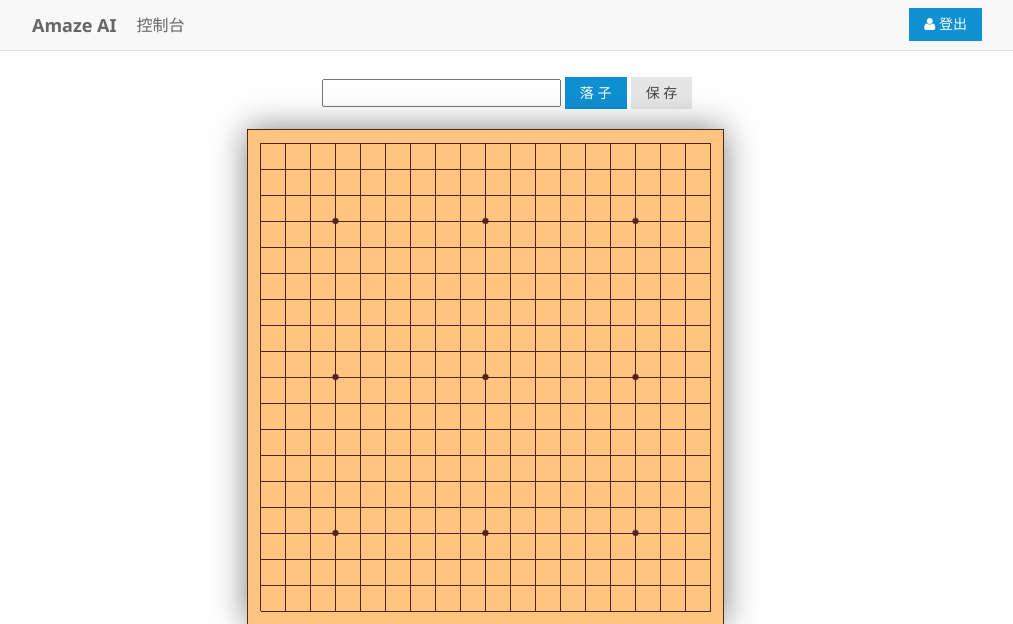
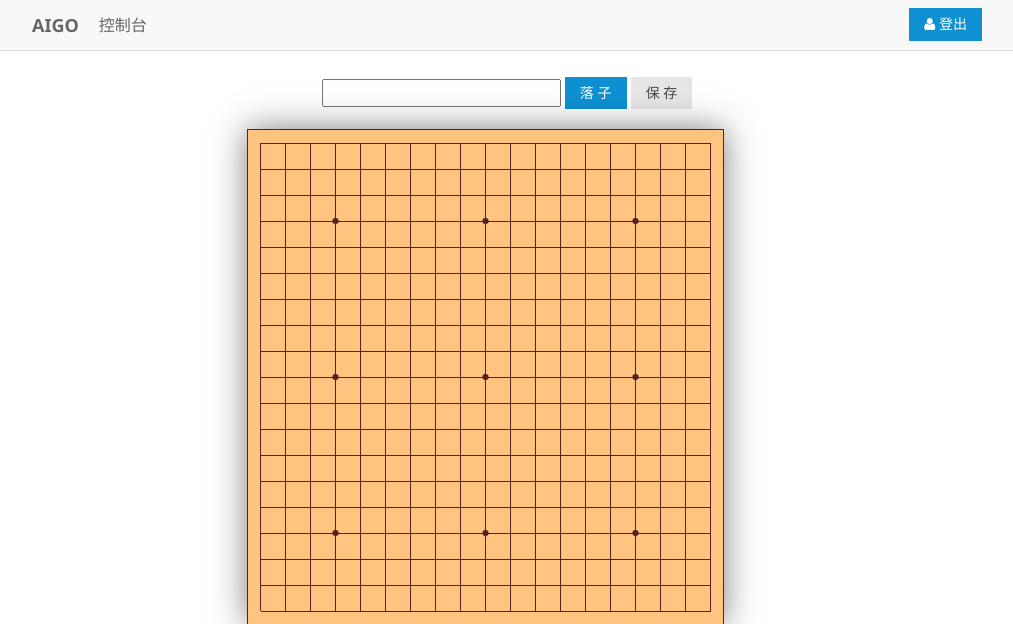
Before and after one commit to umbriel47/aigo, a Flask app: page /game in a window 1280 px wide. Shown: the top 624 px of the page, without its empty margins (133-1146 px from the left). Run offline with Flask 2, Linux system fonts and the light colour scheme; the visitor is signed in with stand-in values (Sample User, id 1); some libraries are stand-ins or nearby versions.

Commit message:
change the website name

```diff
--- a/web/templates/base.html
+++ b/web/templates/base.html
@@ -98,7 +98,7 @@
   <header class="am-topbar am-topbar-fixed-top">
     <div class="am-container">
       <h1 class="am-topbar-brand">
-        <a href="{{ url_for('index') }}">Amaze AI</a>
+        <a href="{{ url_for('index') }}">AIGO</a>
       </h1>
 
       <button class="am-topbar-btn am-topbar-toggle am-btn am-btn-sm am-btn-secondary am-show-sm-only"
```
